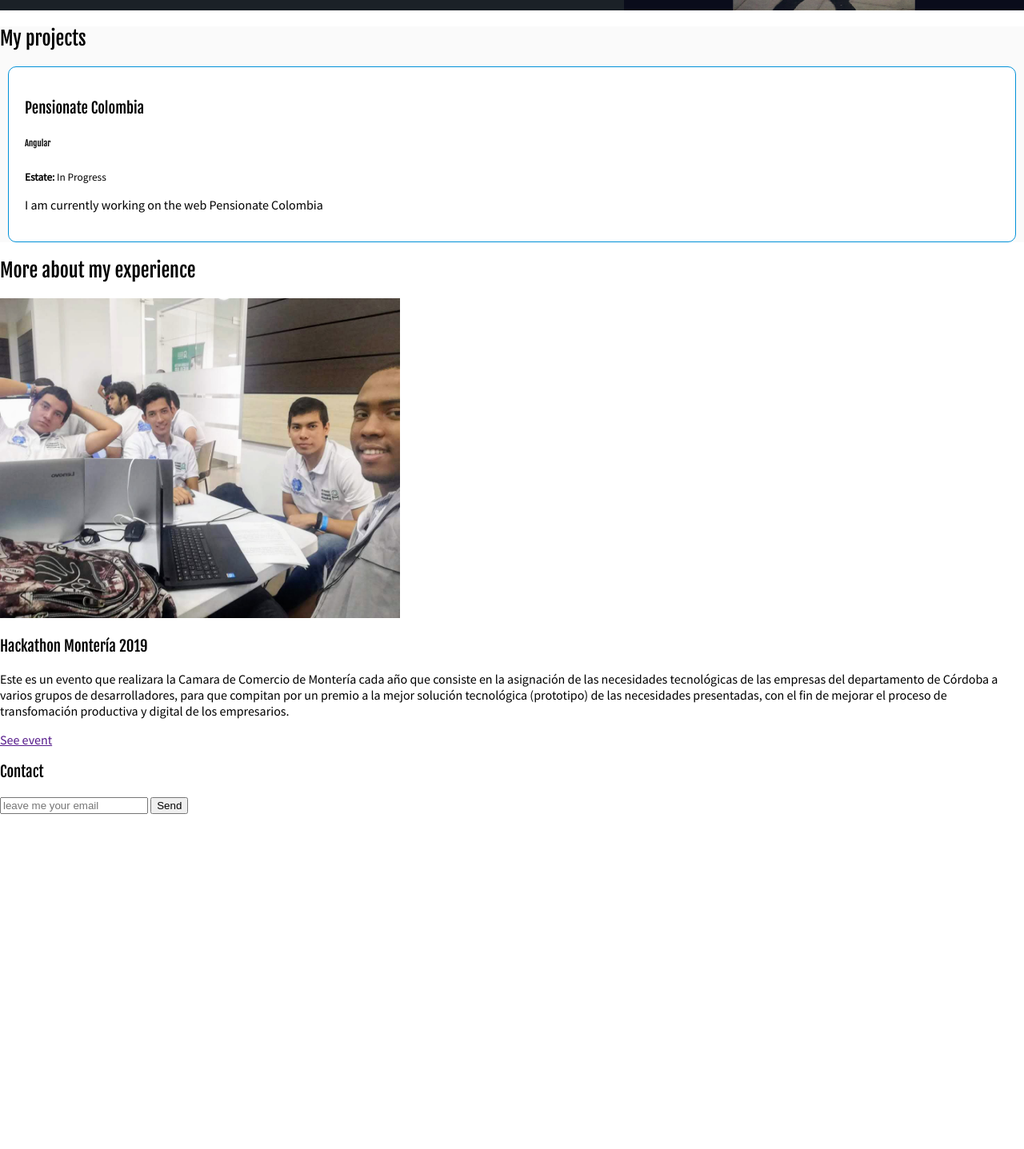
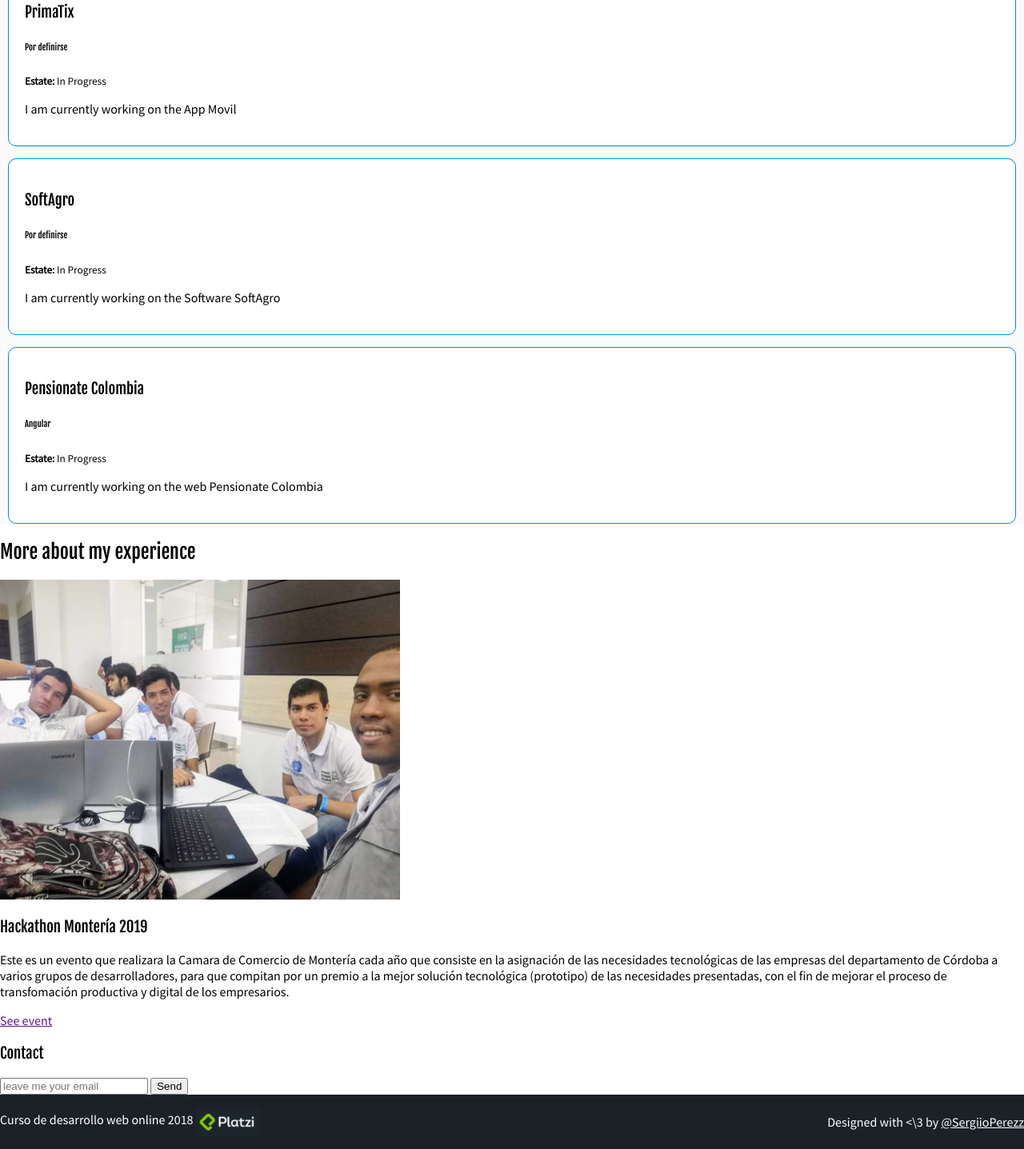
Before and after one commit to sergiiop/Portafolio, a plain HTML site: page index.html in a window 1280 px wide. Shown: the part 477-1914 px from the top of the page at 80% size. Before the commit the page ends 1495 px from the top, so only its background shows below. Drawn offline with Linux system fonts and the light colour scheme.

Commit message:
Agregando Otros proyectos

```diff
--- a/css/estilos.css
+++ b/css/estilos.css
@@ -12,7 +12,8 @@ h1{
     line-height: 1.5;
     letter-spacing: -.2px;
     color: white;
-    margin: 100px 150px 70px 30px;
+    /* margin: 100px 150px 70px 30px; */
+    margin: 0;
 }
 h1 strong{
     color: #026fff;
@@ -24,6 +25,8 @@ h1 strong{
     background-size: 500px 300px;
     background-repeat: no-repeat;
     background-position-x: right;
+    display: flex;
+    align-items: center;
 }
 .portafolio{
     background: #FAFAFA;
@@ -44,8 +47,8 @@ h1 strong{
     background-color: #1b2127;
     color: white;
     display: flex;
-    height: 90px;
-    /* align-items: center; */
+    height: 70px;
+    align-items: center;
     justify-content: space-between;
 }
 
@@ -94,3 +97,18 @@ figure{
 
     flex-shrink: 0;
 }
+.footer{
+    color: white;
+    background-color: #1b2127;
+    display: flex;
+    align-items: center;
+    justify-content: space-between;
+}
+
+.footer img{
+    vertical-align: middle;
+}
+
+.footer a{
+    color: white;
+}
--- a/index.html
+++ b/index.html
@@ -12,7 +12,7 @@
 <body>
     <header class="header">
             <figure class="logo">
-                <img src="imagenes/Logo.png" alt="">
+                <img src="imagenes/Logo.png" height="50" alt="">
             </figure>
             <nav class="menu">
                 <ol>
@@ -36,7 +36,23 @@
         <section class="portafolio">
             <h2>My projects</h2>
             <article class="project">
-                    <div class="project-details">
+                <div class="project-details">
+                    <h3>PrimaTix</h3>
+                    <h6>Por definirse</h6>
+                    <p><small><strong>Estate: </strong>In Progress</small></p>
+                    <p>I am currently working on the App Movil </p>
+                </div>
+            </article>
+            <article class="project">
+                <div class="project-details">
+                    <h3>SoftAgro</h3>
+                    <h6>Por definirse</h6>
+                    <p><small><strong>Estate: </strong>In Progress</small></p>
+                    <p>I am currently working on the Software SoftAgro</p>
+                </div>
+            </article>
+            <article class="project">
+                <div class="project-details">
                         <h3>Pensionate Colombia</h3>
                         <h6>Angular</h6>
                         <p><small><strong>Estate: </strong>In Progress</small></p>
@@ -62,7 +78,13 @@
                 <button>Send</button>
             </form>
         </section>
-
-
+        <footer class="footer">
+            <div>
+                <p>Curso de desarrollo web online 2018 <img src="imagenes/platzi.png" width="80" alt=""></p>
+            </div>
+            <div>
+                <p>Designed with <\3 by <a href="https://twitter.com/SergiioPerezz">@SergiioPerezz</a> </p>
+            </div>
+        </footer>
 </body>
 </html>
```
Also changed, not shown: Imagenes/platzi.png (added).
